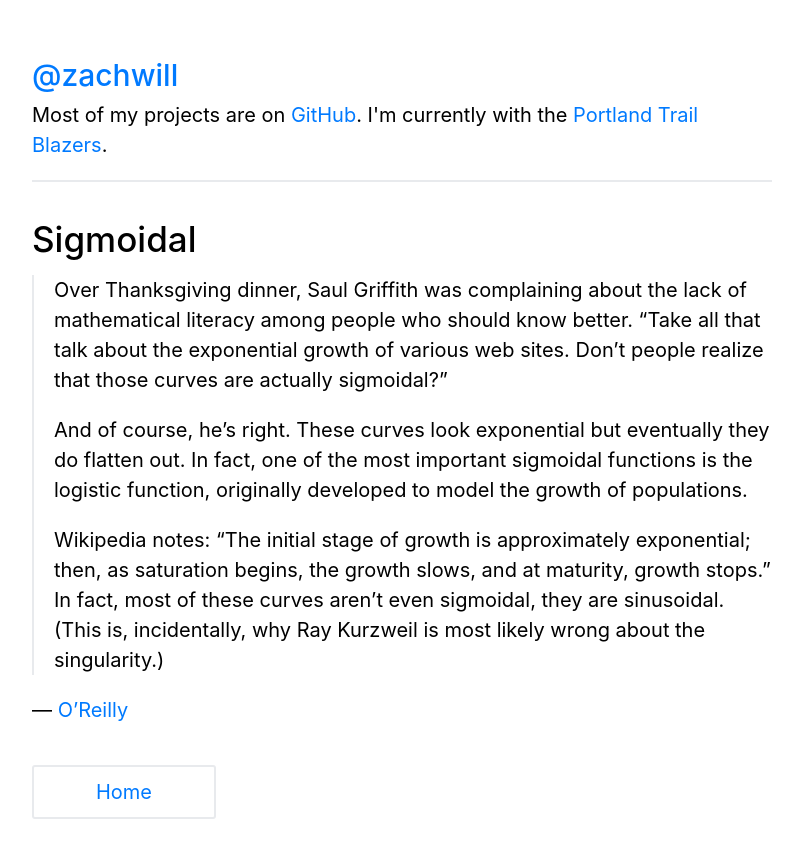
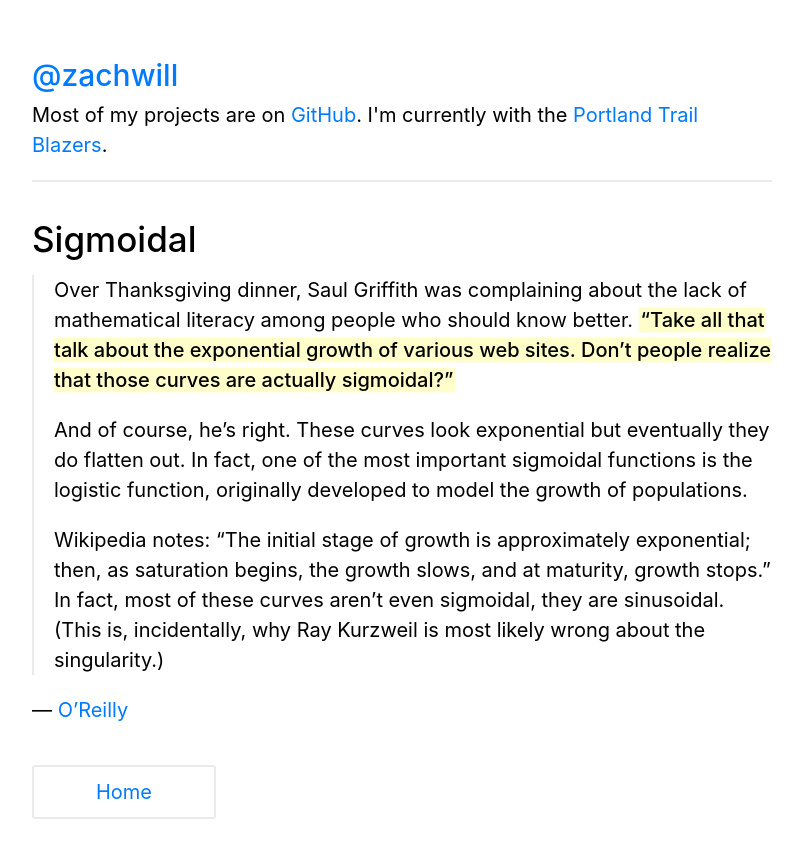
Before and after one commit to zachwill/blog, a Jekyll site: the page built from _posts/2016-07-26-sigmoidal.md, in a window 1280 px wide. Shown: the top 858 px of the page, without its empty margins (238-1041 px from the left). Built offline with Jekyll 4.4.1, drawn with Linux system fonts in a browser that asks for light colours.

```diff
--- a/_posts/2016-07-26-sigmoidal.md
+++ b/_posts/2016-07-26-sigmoidal.md
@@ -5,9 +5,9 @@ permalink : /sigmoidal/
 ---
 
 > Over Thanksgiving dinner, Saul Griffith was complaining about the lack of
-> mathematical literacy among people who should know better. "Take all that talk
+> mathematical literacy among people who should know better. **"Take all that talk
 > about the exponential growth of various web sites. Don't people realize that
-> those curves are actually sigmoidal?"
+> those curves are actually sigmoidal?"**
 >
 > And of course, he’s right. These curves look exponential but eventually they
 > do flatten out. In fact, one of the most important sigmoidal functions is the
```
